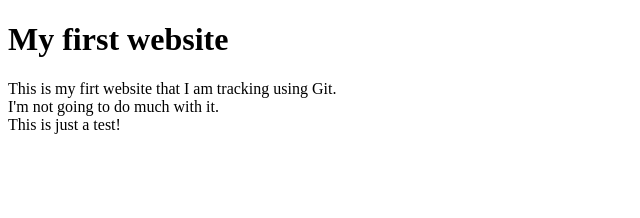
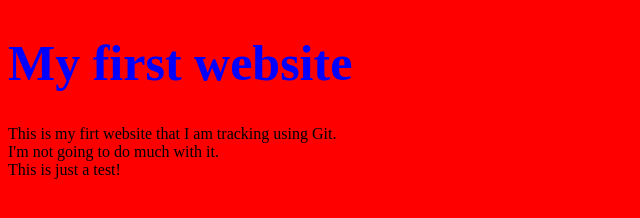
Before and after one commit to sgaikwad4/first-website, a plain HTML site: page index.html in a window 1280 px wide. Shown: the whole page, without its empty margins (0-640 px from the left). Drawn offline with Linux system fonts and the light colour scheme.

Commit message:
Add stylesheet and link to stylesheet
Add link tag in html as well as background colour and font size.

```diff
--- a/index.html
+++ b/index.html
@@ -3,6 +3,7 @@
 <head>
     <meta charset="UTF-8">
     <meta name="viewport" content="width=device-width, initial-scale=1.0">
+    <link rel=" stylesheet" type="text/css" href="styles.css">
     <title>First Website</title>
 </head>
 <body>
--- /dev/null
+++ b/styles.css
@@ -0,0 +1,8 @@
+html, body {
+    background-color: red;
+}
+
+h1 {
+    color: blue;
+    font-size: 50px;
+}
```
